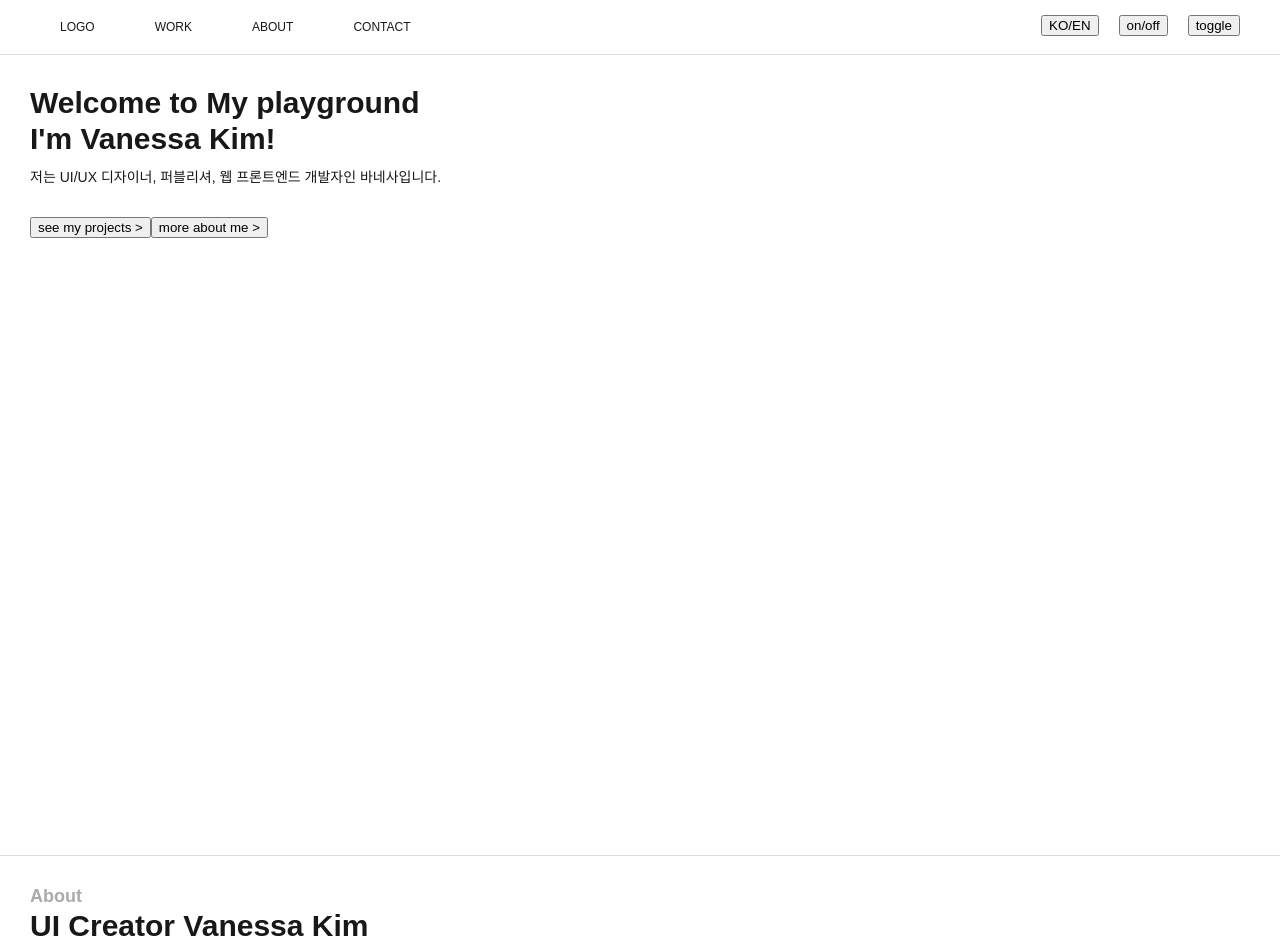
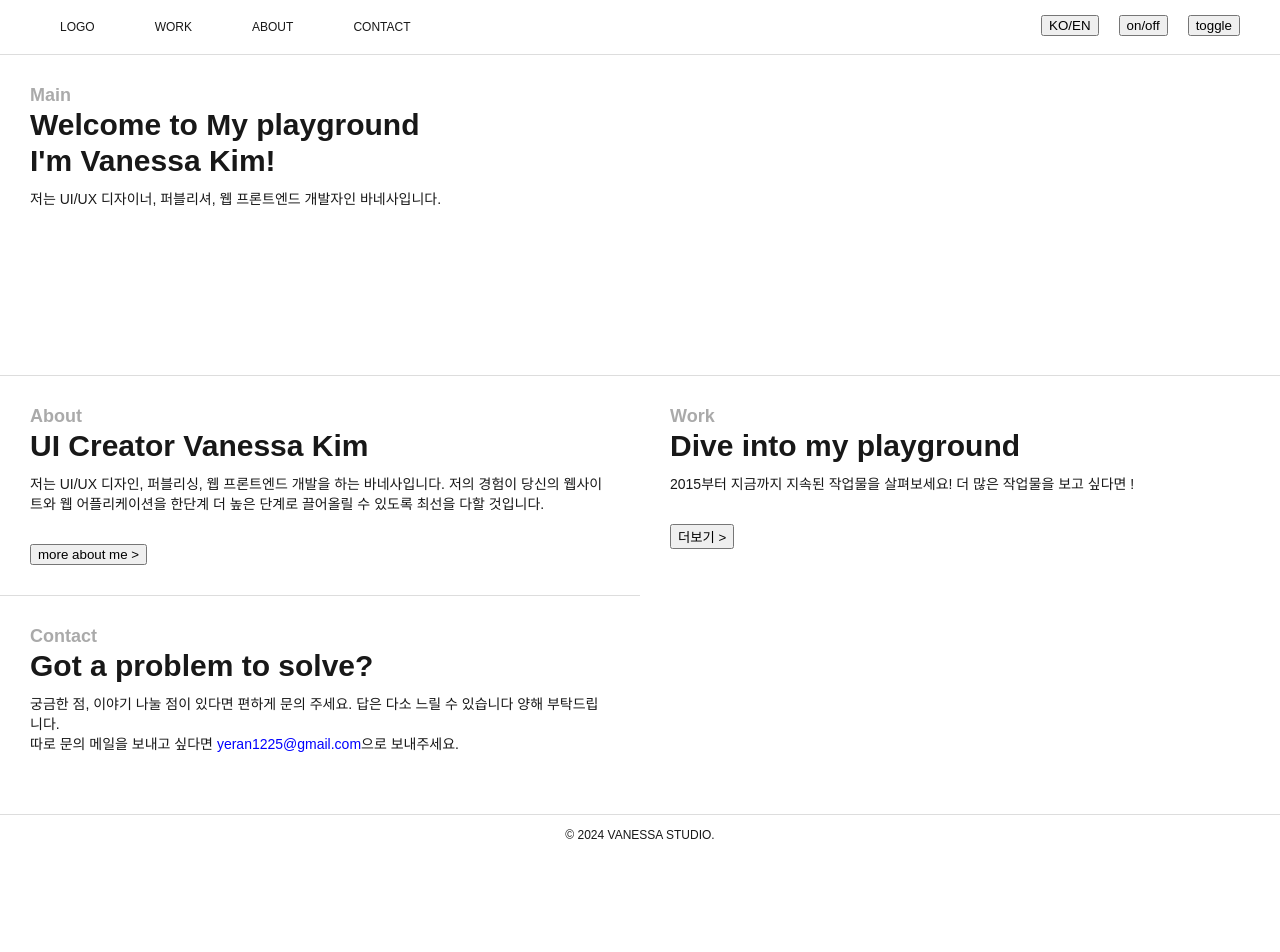
Before and after one commit to vanessa-kim/portfolio, a React (Create React App) app: page / in a window 1280 px wide. Shown: the top 952 px of the page. After the commit the page ends 855 px from the top, so only its background shows below. Built offline with nearby package versions, Linux system fonts and the light colour scheme.

Commit message:
[MAIN] 메인 화면 레이아웃 변경

```diff
--- a/src/Components/Footer.tsx
+++ b/src/Components/Footer.tsx
@@ -1,18 +1,21 @@
-import styled from 'styled-components';
+import styled from "styled-components";
 
 const FooterWrapper = styled.footer`
-  display: flex;
-  justify-content: space-between;
 	border-top: 1px solid #ddd;
-  padding: 30px;
+	padding: 10px 30px;
 	font-size: 12px;
+	text-align: center;
+
+	p {
+		margin: 0;
+		font-size: 12px;
+	}
 `;
 
 function Footer() {
 	return (
 		<FooterWrapper>
-      <p>© 2023 Vanessa Kim. All rights reserved.</p>
-      <address>Contact me for more information. yeran1225@gmail.com</address>
+			<p>© 2024 VANESSA STUDIO.</p>
 		</FooterWrapper>
 	);
 }
--- a/src/Routes/Main/MainAbout.tsx
+++ b/src/Routes/Main/MainAbout.tsx
@@ -2,7 +2,6 @@ import styled from "styled-components";
 
 const MainAboutWrapper = styled.section`
 	border-top: 1px solid #ddd;
-	height: 100vh;
 	padding: 30px;
 `;
 
@@ -16,7 +15,7 @@ function MainAbout() {
 				저의 경험이 당신의 웹사이트와 웹 어플리케이션을 한단계 더 높은 단계로
 				끌어올릴 수 있도록 최선을 다할 것입니다. <br />
 			</p>
-			<button>Full-Frontend-Designer, 더보기 {`>`}</button>
+			<button>more about me {`>`}</button>
 		</MainAboutWrapper>
 	);
 }
--- a/src/Routes/Main/MainBanner.tsx
+++ b/src/Routes/Main/MainBanner.tsx
@@ -1,23 +1,22 @@
-import styled from 'styled-components';
+import styled from "styled-components";
 
 const MainBannerWrapper = styled.section`
-  height: 100vh;
+	height: 40vh;
 	padding: 30px;
 `;
 
 function MainBanner() {
 	return (
 		<MainBannerWrapper>
+			<h2>Main</h2>
 			<h3 className="main-text">
 				Welcome to My playground
 				<br />
 				I'm Vanessa Kim!
 			</h3>
 			<p className="title-description">
-        저는 UI/UX 디자이너, 퍼블리셔, 웹 프론트엔드 개발자인 바네사입니다. <br />
+				저는 UI/UX 디자이너, 퍼블리셔, 웹 프론트엔드 개발자인 바네사입니다.
 			</p>
-      <button>see my projects {`>`}</button>
-      <button>more about me {`>`}</button>
 		</MainBannerWrapper>
 	);
 }
--- a/src/Routes/Main/MainContact.tsx
+++ b/src/Routes/Main/MainContact.tsx
@@ -1,5 +1,9 @@
-import { MainContactWrapper } from "./Style";
-import EmailForm from "../../Components/EmailForm";
+import styled from "styled-components";
+
+const MainContactWrapper = styled.section`
+	border-top: 1px solid #ddd;
+	padding: 30px;
+`;
 
 function MainContact() {
 	return (
@@ -14,7 +18,6 @@ function MainContact() {
 				<a href="mailto:yeran1225@gmail.com">yeran1225@gmail.com</a>으로
 				보내주세요.
 			</p>
-			<EmailForm />
 		</MainContactWrapper>
 	);
 }
--- a/src/Routes/Main/MainWork.tsx
+++ b/src/Routes/Main/MainWork.tsx
@@ -1,8 +1,7 @@
-import styled from 'styled-components';
+import styled from "styled-components";
 
 const MainWorkWrapper = styled.section`
 	border-top: 1px solid #ddd;
-  height: 100vh;
 	padding: 30px;
 `;
 
@@ -11,7 +10,10 @@ function MainWork() {
 		<MainWorkWrapper>
 			<h2 className="main-text">Work</h2>
 			<h3 className="main-text">Dive into my playground</h3>
-      <p className="title-description">2015부터 지금까지 지속된 작업물을 살펴보세요! 더 많은 작업물을 보고 싶다면 !</p>
+			<p className="title-description">
+				2015부터 지금까지 지속된 작업물을 살펴보세요! 더 많은 작업물을 보고
+				싶다면 !
+			</p>
 			<button>더보기 {`>`}</button>
 		</MainWorkWrapper>
 	);
--- a/src/Routes/Main/Style.js
+++ /dev/null
@@ -1,9 +0,0 @@
-import styled from "styled-components";
-
-const MainContactWrapper = styled.section`
-	border-top: 1px solid #ddd;
-	height: 100vh;
-	padding: 30px;
-`;
-
-export { MainContactWrapper };
--- a/src/Routes/Main/index.tsx
+++ b/src/Routes/Main/index.tsx
@@ -1,15 +1,29 @@
-import MainAbout from './MainAbout';
-import MainBanner from './MainBanner';
-import MainContact from './MainContact';
-import MainWork from './MainWork';
+import styled from "styled-components";
+import MainAbout from "./MainAbout";
+import MainBanner from "./MainBanner";
+import MainContact from "./MainContact";
+import MainWork from "./MainWork";
+
+const MainGrid = styled.section`
+	display: grid;
+	grid-template-columns: 50vw 50vw;
+	grid-auto-rows: minmax(100px, auto);
+
+	section:nth-child(3) {
+		grid-column: 2/3;
+		grid-row: 1/3;
+	}
+`;
 
 function Main() {
 	return (
 		<>
 			<MainBanner />
+			<MainGrid>
 				<MainAbout />
+				<MainContact />
 				<MainWork />
-      <MainContact />
+			</MainGrid>
 		</>
 	);
 }
--- a/src/SCSS/reset.ts
+++ b/src/SCSS/reset.ts
@@ -1,4 +1,4 @@
-import { createGlobalStyle } from 'styled-components';
+import { createGlobalStyle } from "styled-components";
 
 const ResetStyle = createGlobalStyle`
   html, body, div, span, applet, object, iframe,
@@ -51,14 +51,16 @@ const ResetStyle = createGlobalStyle`
   * {
     box-sizing: border-box;
   }
+  html {
+    overflow: auto;
+    overflow-x: hidden;
+  }
   body {
     font-weight: 300;
     font-family: 'Source Sans Pro', sans-serif;
     color: ${(props) => props.theme.black.darker};
     line-height: 1.2;
     background: ${(props) => props.theme.white.lighter};
-    min-width: 1200px;
-    overflow: auto;
   }
   a {
     text-decoration:none;
```
Lines whose indentation alone changed are shown as unchanged.
